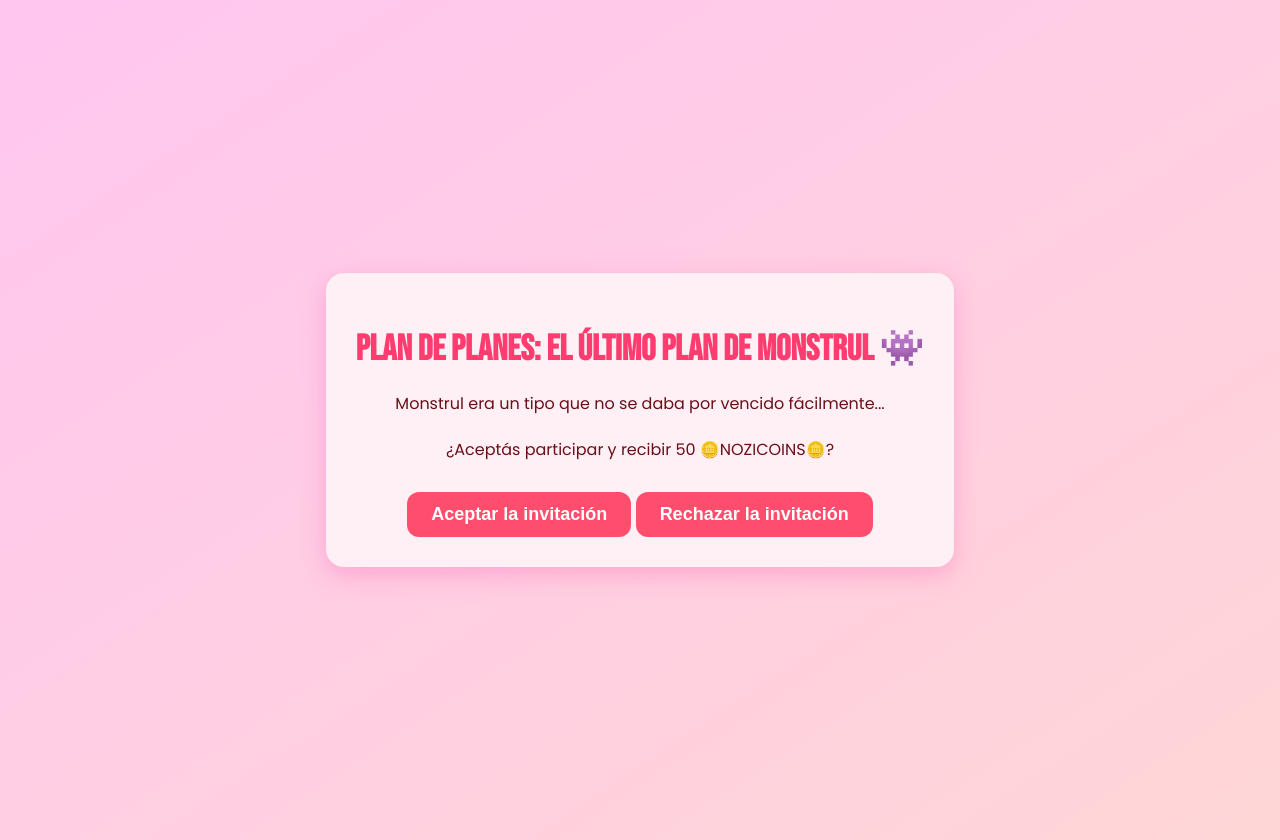
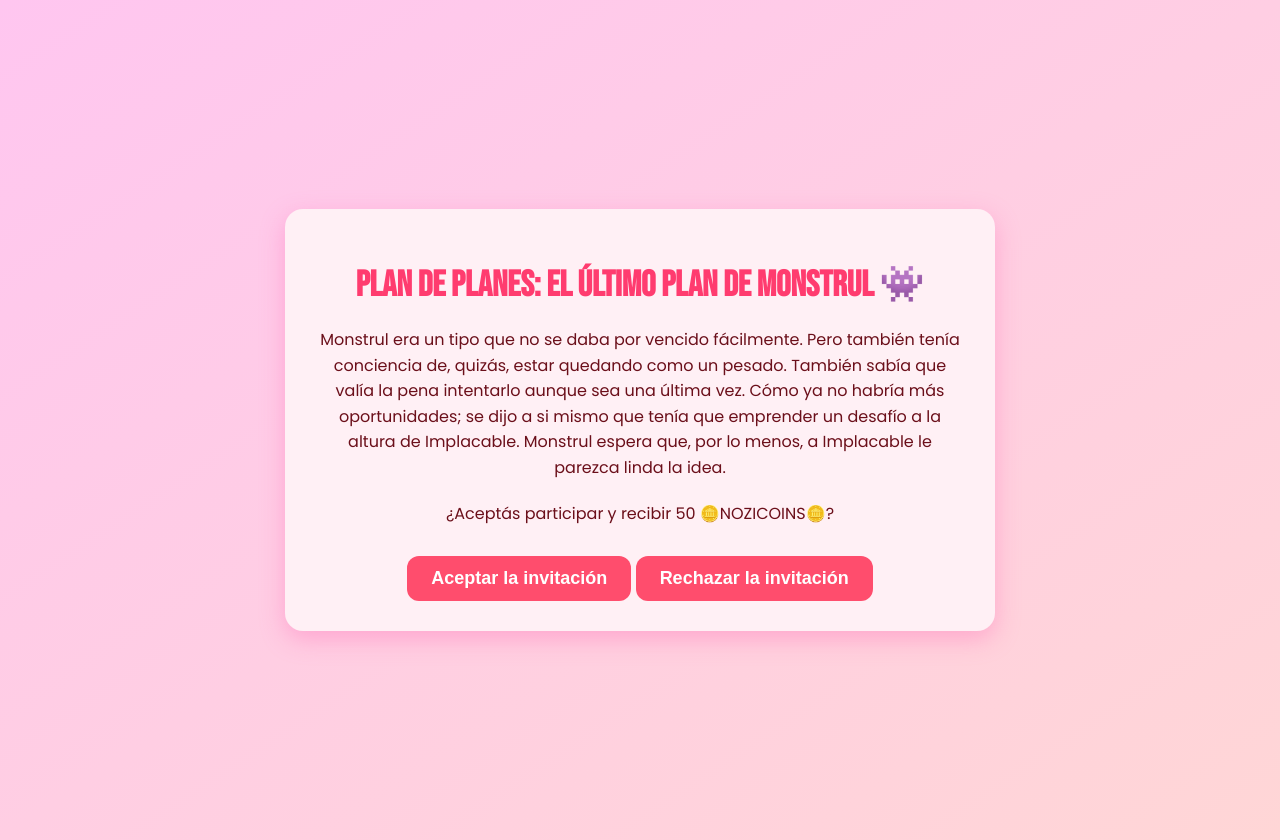
Before and after one commit to nequet0/monstrul, a plain HTML site: page index.html in a window 1280 px wide. Both pictures are taken after a click on the button "Siguiente". Drawn offline with Linux system fonts and the light colour scheme.

Commit message:
Update index.html

```diff
--- a/index.html
+++ b/index.html
@@ -107,7 +107,7 @@
   </div>
 
   <div id="dialogoPrevio" style="display:none;">
-    <p>Monstrul era un tipo que no se daba por vencido fácilmente...</p>
+    <p>Monstrul era un tipo que no se daba por vencido fácilmente. Pero también tenía conciencia de, quizás, estar quedando como un pesado. También sabía que valía la pena intentarlo aunque sea una última vez. Cómo ya no habría más oportunidades; se dijo a si mismo que tenía que emprender un desafío a la altura de Implacable. Monstrul espera que, por lo menos, a Implacable le parezca linda la idea. </p>
     <p>¿Aceptás participar y recibir 50 🪙NOZICOINS🪙?</p>
     <button onclick="decision('si')">Aceptar la invitación</button>
     <button onclick="decision('no')">Rechazar la invitación</button>
```
